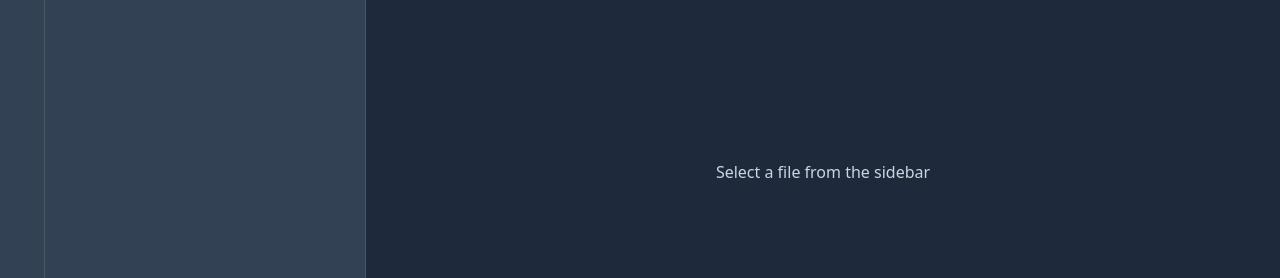
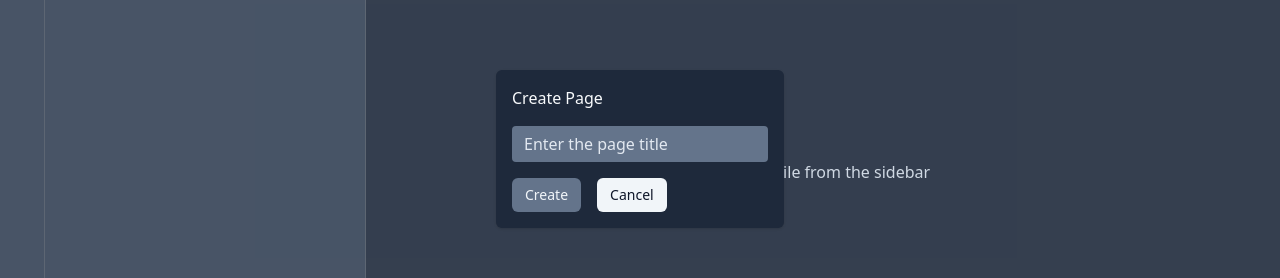
Before and after one commit to Ladav/dot-exe, a React (Vite) app in the folder client/: page / in a window 1280 px wide. Both pictures are taken after a click on the button 171 px from the left and 72 px from the top of the page. Shown: the part 251-529 px from the top of the page. Built offline with nearby package versions, Linux system fonts and the light colour scheme; no server answers.

Commit message:
refactor: :art: refactor create-page button use headlessui and react-query

```diff
--- a/client/package.json
+++ b/client/package.json
@@ -10,6 +10,7 @@
     "lint": "eslint . --ext .ts,.tsx"
   },
   "dependencies": {
+    "@headlessui/react": "^1.7.5",
     "@tiptap/react": "2.0.0-beta.202",
     "@tiptap/starter-kit": "2.0.0-beta.202",
     "axios": "^1.2.0",
--- a/client/src/components/create-page/create-page.tsx
+++ b/client/src/components/create-page/create-page.tsx
@@ -1,5 +1,6 @@
-import React from 'react'
+import React, { useCallback, useState } from 'react'
 import { useMutation } from 'react-query'
+import { Dialog } from '@headlessui/react'
 import { createPage } from '../../queries/page.queries'
 
 export interface CreatePageProps {
@@ -7,11 +8,71 @@ export interface CreatePageProps {
 }
 
 export default function CreatePage({ trigger }: CreatePageProps) {
-  const createPageM = useMutation(createPage)
-
-  return React.cloneElement(trigger, {
-    onClick: () => {
-      createPageM.mutate({ content: '', title: 'Untitled' })
+  const [isOpen, setIsOpen] = useState(false)
+  const [titleInput, setTitleInput] = useState('')
+  const createPageM = useMutation(createPage, {
+    onSuccess: () => {
+      setIsOpen(false)
     },
   })
+
+  const onCreate = useCallback(
+    (title: string) => {
+      createPageM.mutate({ content: '', title })
+      setTitleInput('')
+    },
+    [createPageM],
+  )
+
+  return (
+    <>
+      <Dialog
+        as="div"
+        className="fixed inset-0 z-10 bg-white bg-opacity-10"
+        open={isOpen}
+        onClose={() => setIsOpen(false)}
+      >
+        <div className="flex w-full h-full items-center justify-center">
+          <Dialog.Panel className="bg-slate-800 text-slate-50 rounded-md w-72 p-4 shadow space-y-4">
+            <Dialog.Title>Create Page</Dialog.Title>
+
+            <input
+              type="text"
+              placeholder="Enter the page title"
+              className="w-full focus:outline-none rounded px-3 py-1.5 bg-slate-500 placeholder-slate-200"
+              maxLength={256}
+              value={titleInput}
+              onChange={(event) => {
+                event.preventDefault()
+                setTitleInput(event.target.value)
+              }}
+            />
+
+            <button
+              type="button"
+              className="primary-btn mr-4"
+              disabled={createPageM.isLoading}
+              onClick={() => onCreate(titleInput)}
+            >
+              Create
+            </button>
+
+            <button
+              type="button"
+              className="secondary-btn"
+              disabled={createPageM.isLoading}
+              onClick={() => setIsOpen(false)}
+            >
+              Cancel
+            </button>
+          </Dialog.Panel>
+        </div>
+      </Dialog>
+      {React.cloneElement(trigger, {
+        onClick: () => {
+          setIsOpen(true)
+        },
+      })}
+    </>
+  )
 }
--- a/client/src/styles/index.css
+++ b/client/src/styles/index.css
@@ -9,6 +9,16 @@ body,
 
 .icon-container {
   @apply p-1.5 hover:bg-slate-100 hover:bg-opacity-25 focus:bg-slate-100 focus:bg-opacity-25 outline-none text-slate-300 hover:text-slate-50 cursor-pointer rounded-lg flex items-center justify-center;
+}
+
+.primary-btn {
+  @apply inline-flex justify-center rounded-md border border-transparent bg-slate-500 px-3 py-1.5 text-sm font-medium text-slate-100 hover:bg-slate-700 focus:outline-none focus-visible:ring-2 focus-visible:ring-slate-500 focus-visible:ring-offset-2;
+}
+.secondary-btn {
+  @apply inline-flex justify-center rounded-md border border-transparent bg-slate-100 px-3 py-1.5 text-sm font-medium text-slate-900 hover:bg-slate-300 focus:outline-none focus-visible:ring-2 focus-visible:ring-slate-500 focus-visible:ring-offset-2;
+}
+.warning-btn {
+  @apply inline-flex justify-center rounded-md border border-transparent bg-red-100 px-3 py-1.5 text-sm font-medium text-red-700 hover:bg-red-500 hover:text-red-50 focus:outline-none focus-visible:ring-2 focus-visible:ring-red-500 focus-visible:ring-offset-2;
 }
 
 /* Scrollbar Style when Screen > Tab || lg */
```
Also changed, not shown: 2 other files (tests, documents, lock files or other folders).
